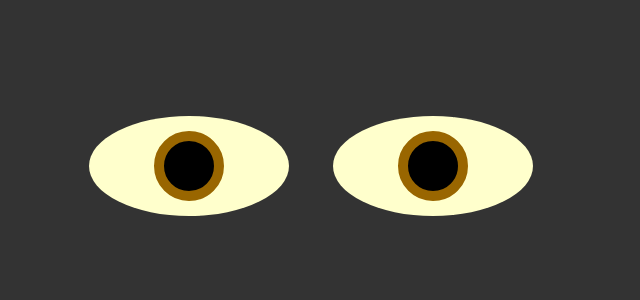
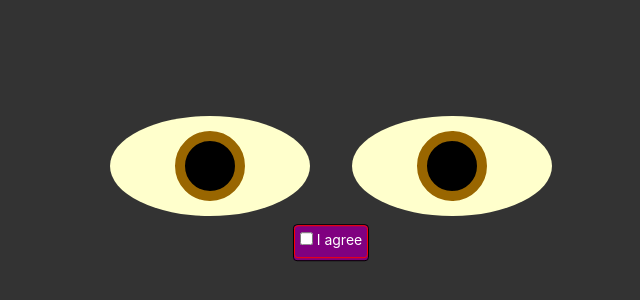
Before and after one commit to embarks/static, a Svelte app: page / in a window 1280 px wide. Shown: the part 234-534 px from the top of the page, without its empty margins (309-949 px from the left). Built offline with nearby package versions, Linux system fonts and the light colour scheme.

Commit message:
add: buttons and fix: touch events

```diff
--- a/src/App.svelte
+++ b/src/App.svelte
@@ -1,11 +1,16 @@
 <script>
   import Eyes from './Eyes.svelte'
-  import {elasticOut, elasticInOut} from 'svelte/easing'
-  import {onMount} from 'svelte'
+  import Button from './Button.svelte'
+  import { elasticOut, elasticInOut } from 'svelte/easing'
+  import { onMount, afterUpdate } from 'svelte'
 
   let m = { x: 0, y: 0 }
+  let scrolly = 0
   let allmystars = []
-  const NO_ACTION_TYPE = "INPUT"
+  let agree = false
+  let express = false
+
+  function onScroll () { scrolly = window.pageYOffset }
 
   function starIn (node, { duration }) {
     return {
@@ -35,16 +40,30 @@
     }
   }
 
+  function handleButton (eventType) {
+    if (eventType === 'mouseenter')
+      return (event) => {
+        express = true
+      }
+    if (eventType === 'mouseleave')
+      return (event) => {
+          express = false
+        }
+    if (eventType === 'touchend') {
+      return (event) => {
+        express = false
+      }
+    }
+    return () => { agree = !agree }
+  }
 
   function handleClick(event) {
-    if (event.target.nodeName !== NO_ACTION_TYPE) {
-      const y = event.clientY - window.scrollY;
-      const key = `${event.clientX} ${y}`
-      allmystars = [...allmystars, { x: event.clientX, y, key }]
-      setTimeout(function () {
-        allmystars = allmystars.filter(({ key: o }) => key !== o)
-      }, 200)
-    }
+    const y = event.clientY + scrolly;
+    const key = `${event.clientX} ${y}`
+    allmystars = [...allmystars, { x: event.clientX, y, key }]
+    setTimeout(function () {
+      allmystars = allmystars.filter(({ key: o }) => key !== o)
+    }, 200)
   }
 
   function handleTouch(e) {
@@ -54,12 +73,14 @@
       target: e.target
     })
   }
+
 </script>
 
 <style>
   :global(body) {
     background-color: #333333;
     padding: 0;
+    font-size: 10px;
   }
   .outer {
     height: 100%;
@@ -75,13 +96,35 @@
     color: #ffcc66;
     z-index: -1;
   }
+  .button {
+    position: absolute;
+    margin-top: 5rem;
+    top: 50%;
+    left: 50%;
+    transform: translate(-50%, -50%);
+    z-index: 5;
+  }
 </style>
+
+<svelte:window on:scroll={onScroll} />
+<div class="button">
+<Button
+  class="button"
+  on:click={handleButton('click')}
+  on:mouseenter={handleButton('mouseenter')}
+  on:mouseleave={handleButton('mouseleave')}
+  on:touchend={handleButton('touchend')}
+>
+  <input id="surveil" bind:checked={agree} type="checkbox" />
+  I agree
+</Button>
+</div>
 <div class="outer"
   on:touchstart={handleTouch}
   on:touchend={handleTouch}
   on:mouseup={handleClick}
 >
-  <Eyes />
+  <Eyes express={express} close={agree} />
 </div>
 {#each allmystars as { key, x, y } (key)}
   <div
--- /dev/null
+++ b/src/Button.svelte
@@ -0,0 +1,54 @@
+<script>
+</script>
+<style>
+  button {
+    font-size: 14px;
+    display: inline-block;
+    text-align: center;
+    vertical-align: middle;
+    white-space: nowrap;
+    padding: 0;
+    border-width: 1px;
+    border-radius: 4px;
+    /* button: side color */ background-color: purple;
+    /* button: outer border */ border-color: black;
+    padding-bottom: 2px;
+  }
+  button > span {
+    display: block;
+    border-radius: 4px;
+    margin: 0;
+    padding: 0.3rem;
+    color: white;
+    /* button: surface border */ border: 1px solid red;
+    /* button: surface color */ background-color: purple;
+  }
+  button:hover {
+    /* button: side color */ border-color: pink;
+  }
+  button:hover > span {
+    /* button: surface color */ background-color: pink;
+  }
+  button:not(:disabled):not(.disabled):active {
+    border-color: red;
+    padding-bottom: 0px;
+    margin-top: 2px !important;
+    outline: none;
+    box-shadow: none;
+    background-color: red;
+  }
+  button:not(:disabled):not(.disabled):active > span {
+    background-color: red;
+  }
+</style>
+
+<button
+  role="button"
+  on:click
+  on:mouseenter
+  on:mouseleave
+>
+  <span>
+    <slot></slot>
+  </span>
+</button>
--- a/src/Eyes.svelte
+++ b/src/Eyes.svelte
@@ -1,14 +1,18 @@
 <script>
-  import { onMount } from 'svelte'
+  import { onMount, afterUpdate } from 'svelte'
   import { tweened } from 'svelte/motion'
   import { backOut } from 'svelte/easing'
   import { version } from '../package.json'
 
+  export let express
+  export let close = false
   export let eyes = {
     left: null,
     right: null
   }
   let eyePos = {}
+  let wasTouchEvent = false
+  let resetAfterTouch = false
 
   let div, rect, mobile
   let x = tweened(50, {
@@ -22,26 +26,34 @@
   let sx = `${$x}%`
   let sy = `${$y}%`
 
-  onMount(() => {
+  function resetEyePos () {
     if (div) rect = div.getBoundingClientRect()
+    mobile = rect && rect.width && rect.width < 800
     for (const side in eyes) {
       const eye = eyes[side]
       if (eye) {
         const eyeRect = eye.getBoundingClientRect()
         eyePos[side] = eyeRect
+        if (wasTouchEvent) {
+          resetAfterTouch = true
+        }
       }
     }
-    mobile = rect && rect.width && rect.width < 800
+  }
+
+  onMount(resetEyePos)
+
+  afterUpdate(() => {
+    if (wasTouchEvent && !resetAfterTouch) {
+      resetEyePos()
+    }
   })
 
   $: {
-    sx = `${$x > 100 ? 100 : $x < 0 ? 0 : $x}%`
-    sy = `${$y > 100 ? 100 : $y < 0 ? 0 : $y}%`
-  }
-
-  function resize () {
-    rect = div.getBoundingClientRect()
-    mobile = rect.width && rect.width < 800
+    if (!close) {
+      sx = `${$x > 100 ? 100 : $x < 0 ? 0 : $x}%`
+      sy = `${$y > 100 ? 100 : $y < 0 ? 0 : $y}%`
+    }
   }
 
   function isTouchingEye(side, { touchX, touchY }) {
@@ -52,12 +64,14 @@
       left
     } = eyePos[side]
 
-    return (
+    const isTouching = (
       touchX > left &&
       touchX < right &&
       touchY < bottom &&
       touchY > top
     );
+
+    return isTouching
   }
 
   function blinkOnTouch ({ touchX, touchY }) {
@@ -82,11 +96,16 @@
       clientX: touchX,
       clientY: touchY
     })
+    if (eyes.left && !wasTouchEvent) {
+      wasTouchEvent = true
+    }
   }
 
   function handleMousemove (event) {
-    $x = (event.clientX - rect.left) / rect.width * 100
-    $y = (event.clientY - rect.top) / rect.height * 100
+    if (!close) {
+      $x = (event.clientX - rect.left) / rect.width * 100
+      $y = (event.clientY - rect.top) / rect.height * 100
+    }
   }
 
   function mouseEnterEye (eye) {
@@ -146,7 +165,7 @@
     background: #ffffcc;
     overflow: hidden;
     z-index: 2;
-    transform: translateY(-50px);
+    transform: translateX(20px) translateY(-50px);
     transition: all 0.2s;
     transition-property: height, transform, margin;
     transition-timing-function: ease-out;
@@ -154,15 +173,13 @@
   .eye {
     margin-right: 40px;
   }
-  .eye.mobile {
-    margin-right: 0px
-  }
-  :global(.closed) {
+  :global(.closed), .close {
     height: 0px !important;
-    margin: 50px 0;
-    transform: translateY(25px);
+    margin: 50px 40px 50px 0;
+    transform: translateX(20px) translateY(-25px);
   }
   .pupil {
+    transition: width 0.3s, height 0.3s, border-width 0.3s;
     position: absolute;
     top: 50%;
     left: 50%;
@@ -185,17 +202,28 @@
     -webkit-user-select: none;
     -o-user-select: none;
   }
+  .express > .eye {
+    height: 60px;
+    transform: translateX(20px) translateY(-30px);
+    margin-bottom: 30px;
+  }
+  .express > .eye > .pupil {
+    border-width: 5px;
+    width: 55px;
+    height: 55px;
+  }
 </style>
 
-<svelte:window on:resize={resize} />
+<svelte:window on:resize={resetEyePos} />
 <div class="container"
   on:mousemove={handleMousemove}
   on:touchmove={handleTouch}
   on:touchend={handleTouch}
 >
-  <div class="eyes" bind:this={div}>
+  <div class="eyes" bind:this={div} class:express>
     <div class="detec">
-      <div class="eye{mobile ? ' mobile' : ''}"
+      <div class="eye"
+        class:mobile
         on:mouseenter={mouseEnterEye(eyes.left)}
         on:mouseleave={mouseLeaveEye(eyes.left)}
         on:touchmove={touchEye(eyes.left)}
@@ -208,8 +236,11 @@
         ></div>
       {/if}
     </div>
-    <div class="eye{mobile ? ' mobile' : ''}"
-      bind:this={eyes.left}>
+    <div class="eye"
+      class:mobile
+      class:close
+      bind:this={eyes.left}
+      >
       <div
         class="pupil"
         style="
@@ -221,7 +252,7 @@
       </div>
     </div>
     {#if !mobile}
-    <div class="eye" bind:this={eyes.right}>
+    <div class="eye" class:close bind:this={eyes.right}>
       <div
         class="pupil"
         style="
```
